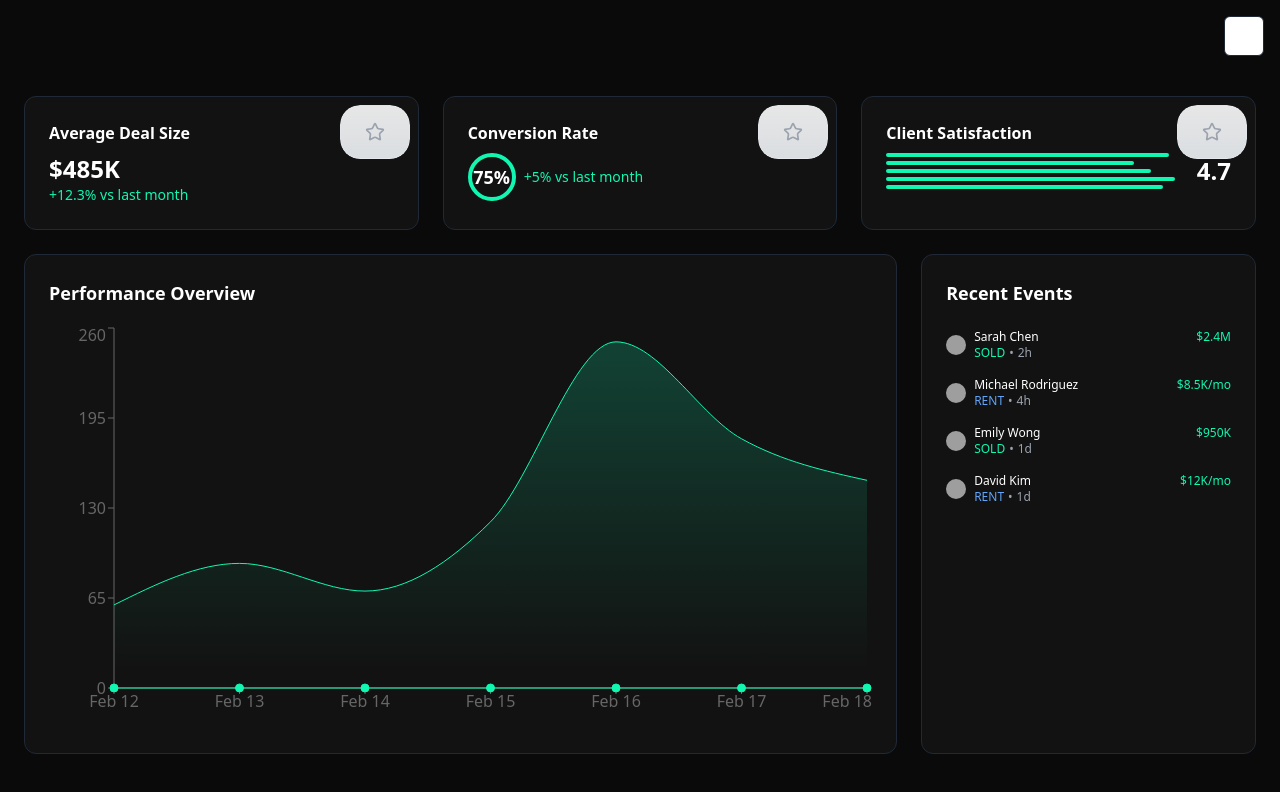
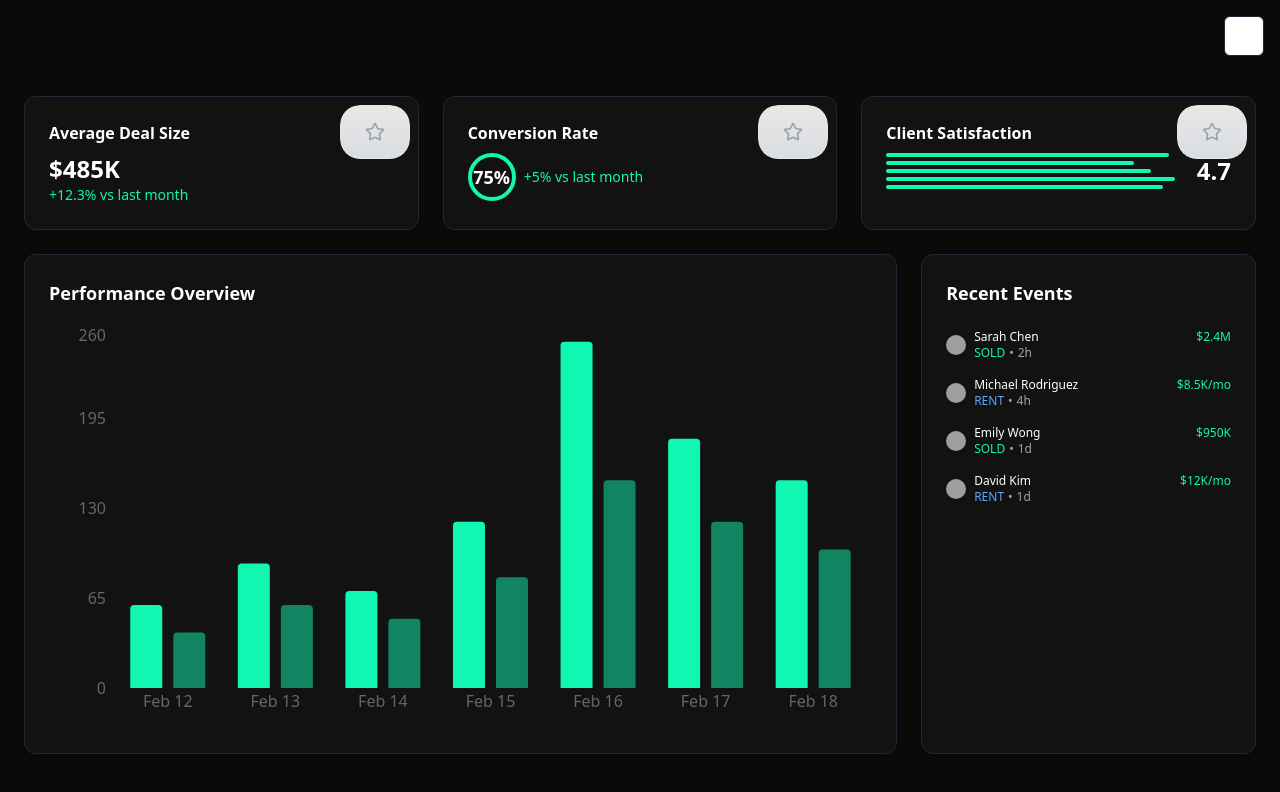
Before and after one commit to lkmariobros/chartopia-wonder-visuals, a React (Vite) app: page / in a window 1280 px wide. Shown: the top 792 px of the page. Built offline with nearby package versions, Linux system fonts and the light colour scheme; grey boxes are pictures that could not be loaded.

Commit message:
Replace chart type
Update chart visualization based on user request.  No specific implementation details are included in this commit.

```diff
--- a/src/components/ChartDemo.tsx
+++ b/src/components/ChartDemo.tsx
@@ -1,10 +1,8 @@
+
 import { useState } from 'react';
 import {
-  Area,
-  AreaChart,
   Bar,
-  ComposedChart,
-  Line,
+  BarChart,
   ResponsiveContainer,
   Tooltip,
   XAxis,
@@ -15,13 +13,13 @@ import { StarIcon } from 'lucide-react';
 import { Avatar, AvatarFallback, AvatarImage } from './ui/avatar';
 
 const data = [
-  { date: 'Feb 12', price: 0.001, sales: 60, rentals: 40, mindshare: 0.12 },
-  { date: 'Feb 13', price: 0.0015, sales: 90, rentals: 60, mindshare: 0.15 },
-  { date: 'Feb 14', price: 0.001, sales: 70, rentals: 50, mindshare: 0.11 },
-  { date: 'Feb 15', price: 0.002, sales: 120, rentals: 80, mindshare: 0.18 },
-  { date: 'Feb 16', price: 0.006, sales: 250, rentals: 150, mindshare: 0.25 },
-  { date: 'Feb 17', price: 0.004, sales: 180, rentals: 120, mindshare: 0.22 },
-  { date: 'Feb 18', price: 0.003, sales: 150, rentals: 100, mindshare: 0.20 }
+  { date: 'Feb 12', sales: 60, rentals: 40, mindshare: 0.12 },
+  { date: 'Feb 13', sales: 90, rentals: 60, mindshare: 0.15 },
+  { date: 'Feb 14', sales: 70, rentals: 50, mindshare: 0.11 },
+  { date: 'Feb 15', sales: 120, rentals: 80, mindshare: 0.18 },
+  { date: 'Feb 16', sales: 250, rentals: 150, mindshare: 0.25 },
+  { date: 'Feb 17', sales: 180, rentals: 120, mindshare: 0.22 },
+  { date: 'Feb 18', sales: 150, rentals: 100, mindshare: 0.20 }
 ];
 
 interface ChartDemoProps {
@@ -143,15 +141,18 @@ export default function ChartDemo({ isDarkMode }: ChartDemoProps) {
           <h2 className="text-lg font-semibold mb-4">Performance Overview</h2>
           <div className="h-[400px]">
             <ResponsiveContainer width="100%" height="100%">
-              <ComposedChart data={data}>
-                <defs>
-                  <linearGradient id="colorSales" x1="0" y1="0" x2="0" y2="1">
-                    <stop offset="5%" stopColor="#11f7b1" stopOpacity={0.2} />
-                    <stop offset="95%" stopColor="#11f7b1" stopOpacity={0} />
-                  </linearGradient>
-                </defs>
-                <XAxis dataKey="date" stroke={isDarkMode ? '#666' : '#888'} />
-                <YAxis stroke={isDarkMode ? '#666' : '#888'} />
+              <BarChart data={data} barGap={0}>
+                <XAxis
+                  dataKey="date"
+                  stroke={isDarkMode ? '#666' : '#888'}
+                  axisLine={false}
+                  tickLine={false}
+                />
+                <YAxis
+                  stroke={isDarkMode ? '#666' : '#888'}
+                  axisLine={false}
+                  tickLine={false}
+                />
                 <Tooltip
                   contentStyle={{
                     backgroundColor: isDarkMode ? '#1a1a1a' : '#fff',
@@ -159,20 +160,19 @@ export default function ChartDemo({ isDarkMode }: ChartDemoProps) {
                     borderRadius: '8px'
                   }}
                 />
-                <Area
-                  type="monotone"
+                <Bar
                   dataKey="sales"
-                  stroke="#11f7b1"
-                  fillOpacity={1}
-                  fill="url(#colorSales)"
+                  fill="#11f7b1"
+                  radius={[4, 4, 0, 0]}
+                  maxBarSize={32}
                 />
-                <Line
-                  type="monotone"
-                  dataKey="price"
-                  stroke="#11f7b1"
-                  dot={{ fill: '#11f7b1', r: 4 }}
+                <Bar
+                  dataKey="rentals"
+                  fill="#11f7b180"
+                  radius={[4, 4, 0, 0]}
+                  maxBarSize={32}
                 />
-              </ComposedChart>
+              </BarChart>
             </ResponsiveContainer>
           </div>
         </div>
```
